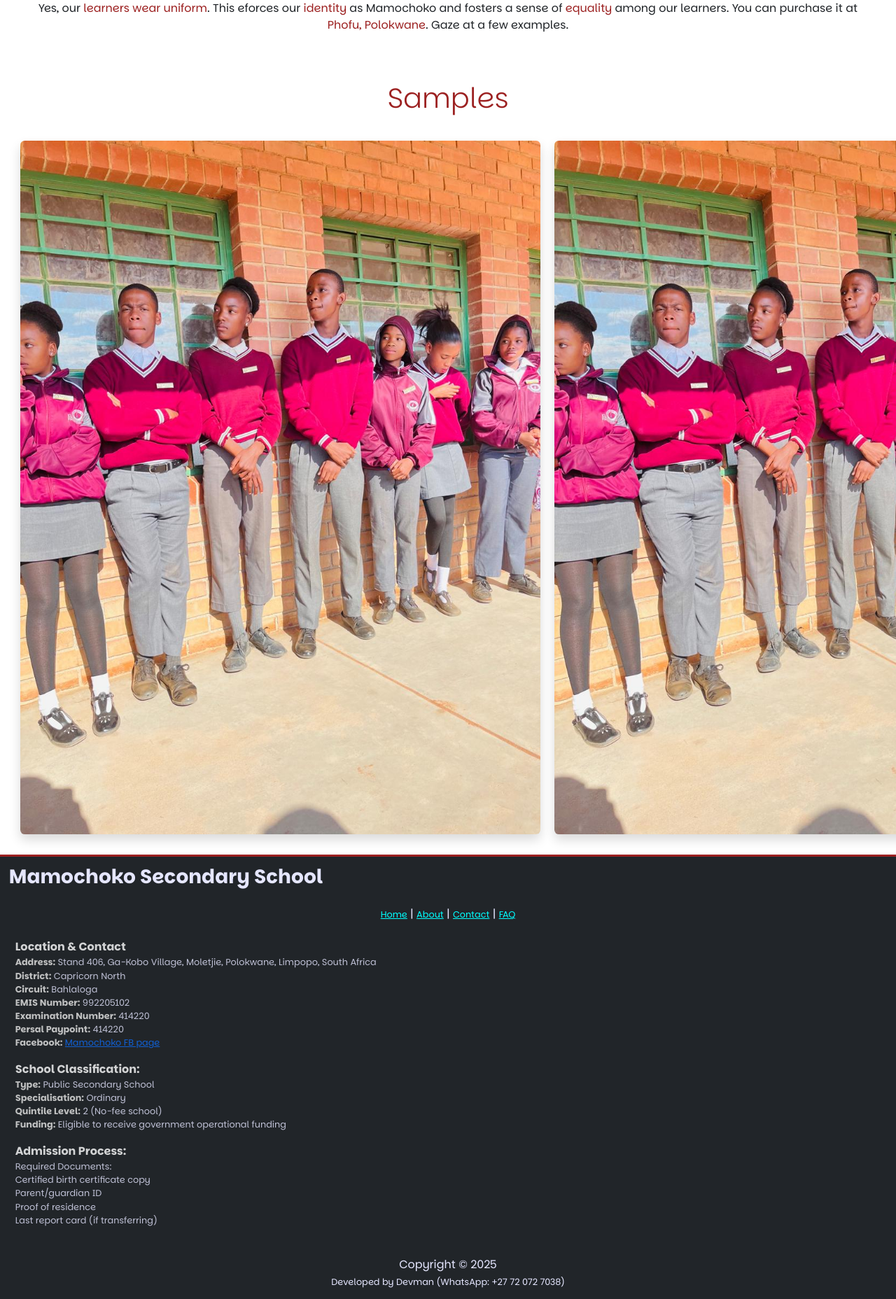
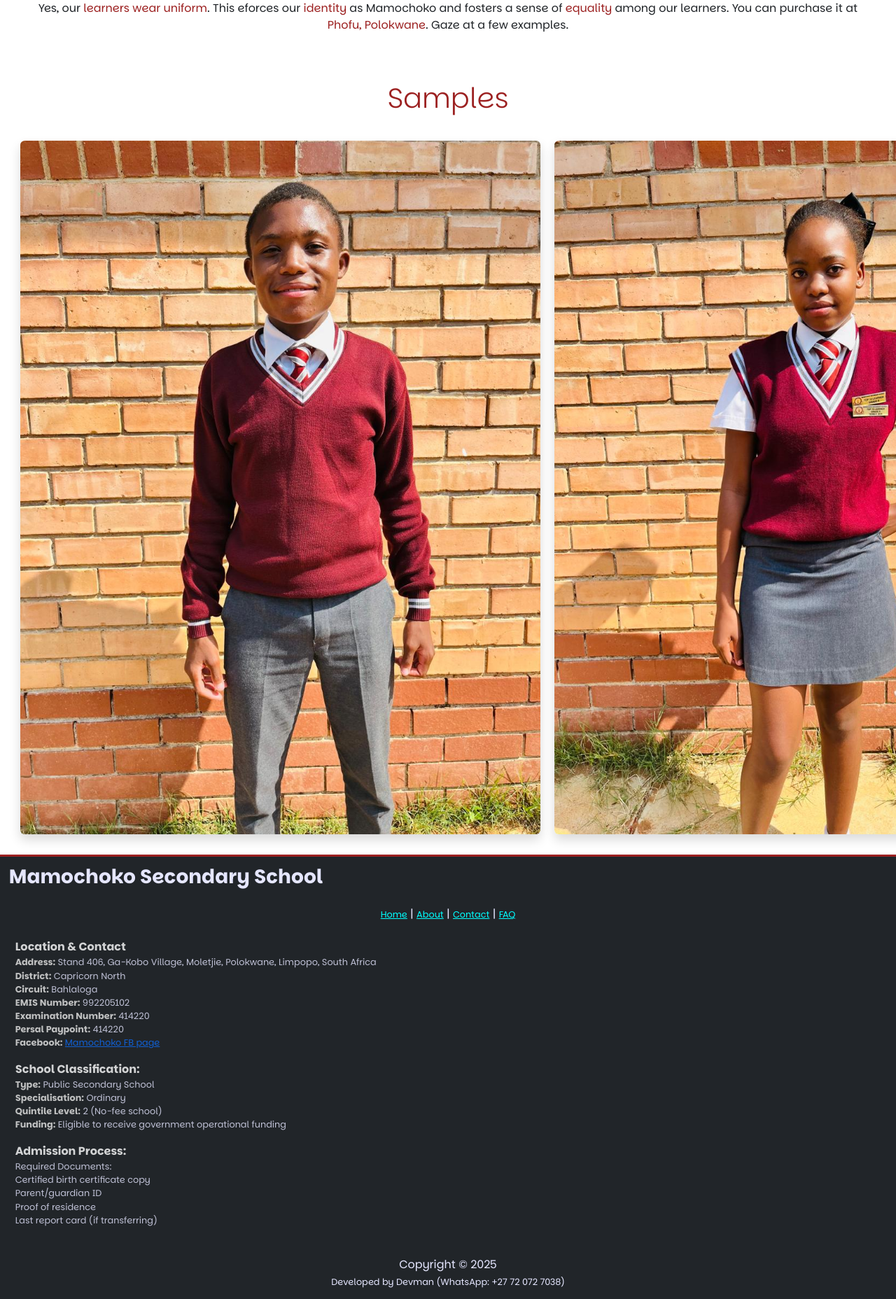
Before and after one commit to Sudo-devMan/mamochoko, a Django app: page /about in a window 1280 px wide. Shown: the part 989-2845 px from the top of the page at 70% size. Run offline with Django 5.2, Linux system fonts and the light colour scheme; some libraries are stand-ins or nearby versions.

Commit message:
added uniform pics

```diff
--- a/templates/about.html
+++ b/templates/about.html
@@ -157,11 +157,11 @@
         <h3 class="color display-6">Samples</h3>
     </center>
     <div style="white-space: nowrap; overflow-x: auto" id="uniform">
-        <img class="shadow col-6 m-2" src="{% static 'imgs/sample.jpg' %}" alt="picture of uniform">
-        <img class="shadow col-6 m-2" src="{% static 'imgs/sample.jpg' %}" alt="picture of uniform">
-        <img class="shadow col-6 m-2" src="{% static 'imgs/sample.jpg' %}" alt="picture of uniform">
-        <img class="shadow col-6 m-2" src="{% static 'imgs/sample.jpg' %}" alt="picture of uniform">
-        <img class="shadow col-6 m-2" src="{% static 'imgs/sample.jpg' %}" alt="picture of uniform">
+        <img class="shadow col-6 m-2" src="{% static 'imgs/sample1 (1).jpg' %}" alt="picture of uniform">
+        <img class="shadow col-6 m-2" src="{% static 'imgs/sample1 (2).jpg' %}" alt="picture of uniform">
+        <img class="shadow col-6 m-2" src="{% static 'imgs/sample1 (5).jpg' %}" alt="picture of uniform">
+        <img class="shadow col-6 m-2" src="{% static 'imgs/sample1 (6).jpg' %}" alt="picture of uniform">
+<!--         <img class="shadow col-6 m-2" src="{% static 'imgs/sample.jpg' %}" alt="picture of uniform"> -->
     </div>
 
     <script>
```
